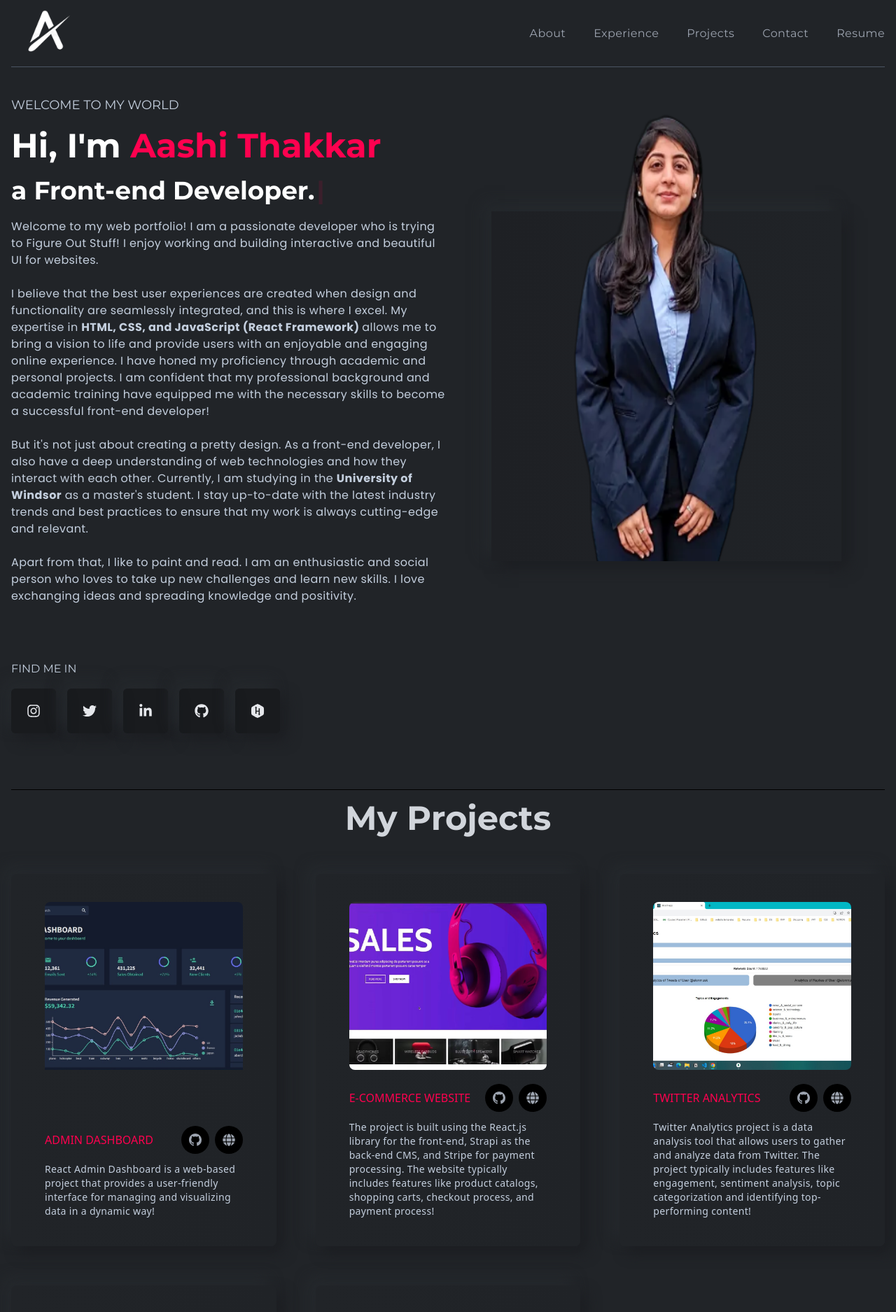
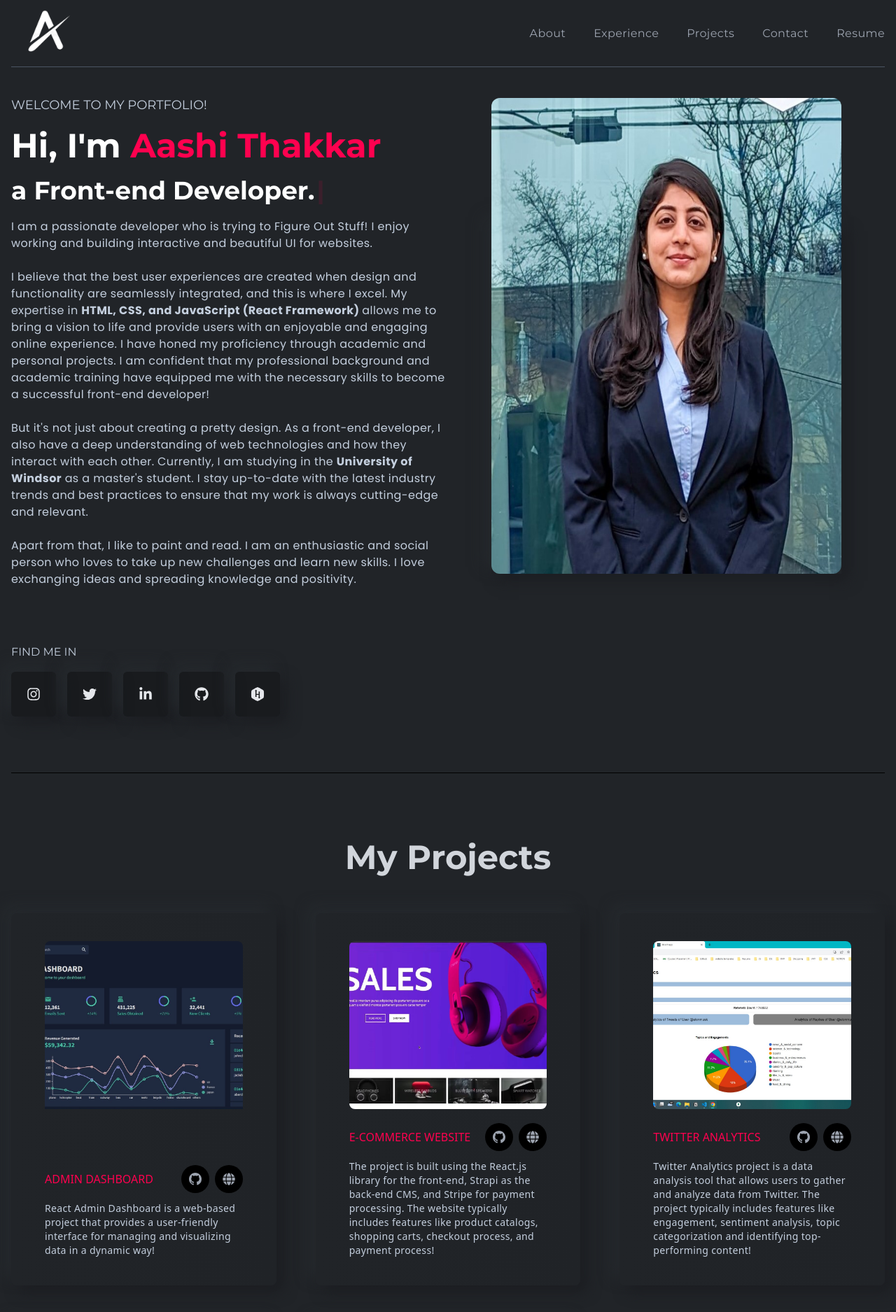
Before and after one commit to aashi2912/webportfolio, a React (Create React App) app: page / in a window 1280 px wide. Shown: the top 1875 px of the page at 70% size. Built offline with nearby package versions, Linux system fonts and the light colour scheme.

Commit message:
profile photo modification

```diff
--- a/src/assets/index.js
+++ b/src/assets/index.js
@@ -1,5 +1,5 @@
 import logo from "./images/logo.png";
-import profile from "./images/profile.png";
+import profile2 from "./images/profile2.jpg";
 import projectOne from "./images/projects/projectOne.jpeg";
 import projectTwo from "./images/projects/projectTwo.jpeg";
 import projectThree from "./images/projects/projectThree.jpeg";
@@ -10,7 +10,7 @@ import contactImg from "./images/contact/contactImg.jpg";
 
 export {
   logo,
-  profile,
+  profile2,
   projectOne,
   projectTwo,
   projectThree,
--- a/src/components/banner/LeftBanner.js
+++ b/src/components/banner/LeftBanner.js
@@ -19,7 +19,7 @@ const LeftBanner = () => {
   return (
     <div className="w-full lgl:w-1/2 flex flex-col gap-20">
       <div className="flex flex-col gap-5">
-        <h4 className=" text-lg font-normal">WELCOME TO MY WORLD</h4>
+        <h4 className=" text-lg font-normal">WELCOME TO MY PORTFOLIO!</h4>
         <h1 className="text-5xl font-bold text-white">
           Hi, I'm{" "}
           <span className="text-designColor capitalize">Aashi Thakkar</span>
@@ -33,9 +33,8 @@ const LeftBanner = () => {
           />
         </h2>
         <p className="text-base font-bodyFont leading-6 tracking-wide">
-          Welcome to my web portfolio! I am a passionate developer who is trying
-          to Figure Out Stuff! I enjoy working and building interactive and
-          beautiful UI for websites.
+          I am a passionate developer who is trying to Figure Out Stuff! I enjoy
+          working and building interactive and beautiful UI for websites.
           <br />
           <br />I believe that the best user experiences are created when design
           and functionality are seamlessly integrated, and this is where I
@@ -60,9 +59,9 @@ const LeftBanner = () => {
           positivity.
         </p>
       </div>
-      <div className="flex flex-col xl:flex-row gap-6 lgl:gap-0 justify-between">
+      <div className="flex flex-col xl:flex-row gap-6 lgl:gap-0 justify-between pt-0">
         <div>
-          <h2 className="text-base uppercase font-titleFont mb-4">
+          <h2 className="text-base uppercase font-titleFont mb-4 ">
             Find me in
           </h2>
           <div className="flex gap-4">
--- a/src/components/banner/RightBanner.js
+++ b/src/components/banner/RightBanner.js
@@ -1,13 +1,13 @@
 import React from "react";
-import { profile } from "../../assets/index";
+import { profile2 } from "../../assets/index";
 
 const RightBanner = () => {
   return (
-    <div className="w-full lgl:w-1/2 flex justify-center items-center relative lgl:bottom-[130px]">
+    <div className="w-full lgl:w-1/2 flex justify-center items-center relative lgl:bottom-[100px]">
       <img
-        className="w-[300px] h-[400px] lgl:w-[500px] lgl:h-[680px] z-10"
-        src={profile}
-        alt="profile"
+        className="w-[150px] h-[400px] lgl:w-[500px] lgl:h-[680px] z-10 rounded-xl"
+        src={profile2}
+        alt="profile2"
       />
       <div className="absolute bottom-0 w-[350px] h-[300px] lgl:w-[500px] lgl:h-[500px] bg-gradient-to-r from-[#1e2024] to-[#202327] shadow-shadowOne flex justify-center items-center"></div>
     </div>
--- a/src/components/contact/Contact.js
+++ b/src/components/contact/Contact.js
@@ -23,7 +23,7 @@ const Contact = () => {
           truly exceptional!
         </p>
         <p className="text-base text-gray-400 flex items-center gap-2">
-          Phone: <span className="text-lightText">+91 905-781-9965</span>
+          Phone: <span className="text-lightText">+1 905-781-9965</span>
         </p>
         <p className="text-base text-gray-400 flex items-center gap-2">
           Email:{" "}
--- a/src/components/projects/Projects.js
+++ b/src/components/projects/Projects.js
@@ -11,7 +11,10 @@ import ProjectsCard from "./ProjectsCard";
 
 const Projects = () => {
   return (
-    <section id="projects" className="w-full p-0 border-b-[1px] border-b-black">
+    <section
+      id="projects"
+      className="w-full py-20 border-b-[1px] border-b-black"
+    >
       <div className="flex justify-center items-center text-center">
         <Title des="My Projects" />
       </div>
```
Also changed, not shown: src/assets/images/profile2.jpg (added).
